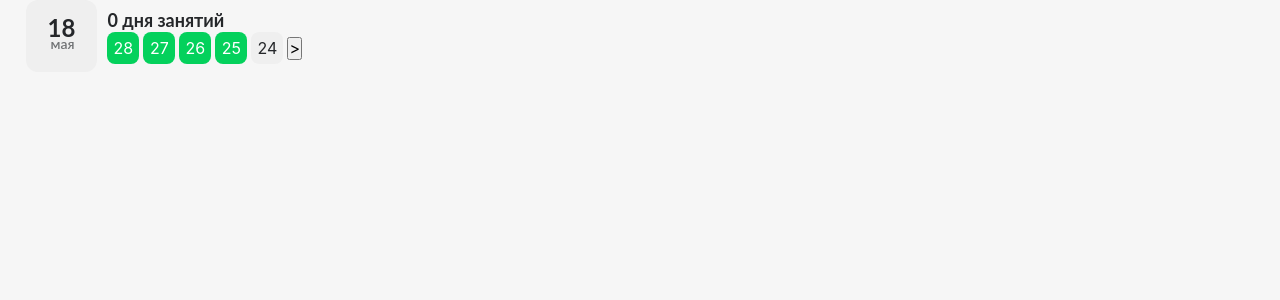
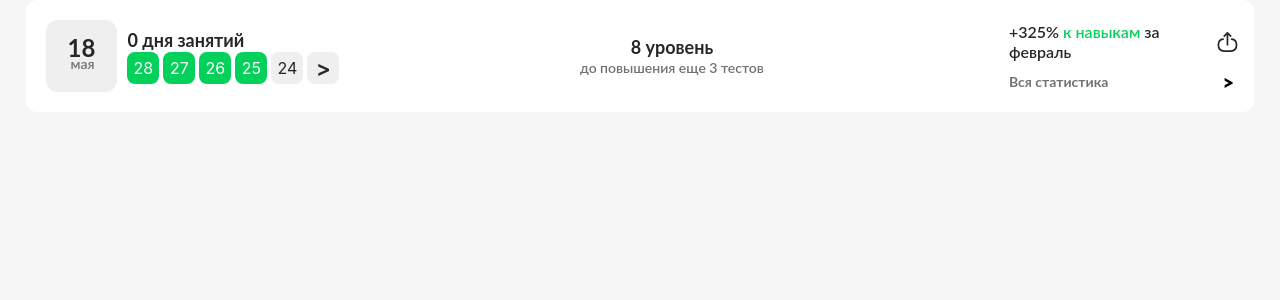
Before and after one commit to AnimeLore/li.PromptPro-frontend, a React (Create React App) app: page / in a window 1280 px wide. Shown: the top 300 px of the page. Built offline with nearby package versions, Linux system fonts and the light colour scheme.

Commit message:
feat: дописан CommonStatisticsComponent

```diff
--- a/src/components/CommonStatisticsComponent/CommonStatisticsComponent.module.scss
+++ b/src/components/CommonStatisticsComponent/CommonStatisticsComponent.module.scss
@@ -1,3 +1,8 @@
+@import "styles/global.scss";
+
 .container {
-
+  display: flex;
+  background: $color-background-secondary;
+  padding: 20px;
+  border-radius: 12px;
 }
--- a/src/components/CommonStatisticsComponent/CommonStatisticsComponent.tsx
+++ b/src/components/CommonStatisticsComponent/CommonStatisticsComponent.tsx
@@ -4,8 +4,11 @@ import s from './CommonStatisticsComponent.module.scss';
 
 import { DatesAndStreak } from './DatesAndStreakComponent/DatesAndStreak';
 
+import { PercentAndAllStatistics } from './PercentAndAllStatistics/PercentAndAllStatistics';
+
 import { ICommonStatisticsComponentProps } from '../../types/CommonStatisticsComponentProps/ICommonStatisticsComponentProps';
 import { IStreak } from '../../types/CommonStatisticsComponentProps/IStreak';
+import { ProgressBarAndLevelComponent } from '../ProgressBarAndLevelComponent/ProgressBarAndLevelComponent';
 
 export const CommonStatisticsComponent: React.FC<ICommonStatisticsComponentProps> = ({
   level,
@@ -21,6 +24,8 @@ export const CommonStatisticsComponent: React.FC<ICommonStatisticsComponentProps
   return (
     <div className={s.container}>
       <DatesAndStreak currentDate={new Date()} streaks={[strk]} />
+      <ProgressBarAndLevelComponent level={8} value={3} maxValue={6} />
+      <PercentAndAllStatistics plusPercents={325} month={'февраль'} />
     </div>
   );
 };
--- a/src/components/CommonStatisticsComponent/DatesAndStreakComponent/DatesAndStreak.module.scss
+++ b/src/components/CommonStatisticsComponent/DatesAndStreakComponent/DatesAndStreak.module.scss
@@ -2,6 +2,7 @@
 
 .container {
   display: flex;
+  width: auto;
 
   .daysAndBar {
     display: flex;
@@ -18,6 +19,16 @@
       display: flex;
       align-items: center;
       gap: 4px;
+
+      .btn {
+        border-radius: 8px;
+        border: none;
+        color: $color-text-primary;
+        font-size: 22px;
+        font-weight: 600;
+        height: 32px;
+        width: 32px;
+      }
     }
   }
 }
--- a/src/components/CommonStatisticsComponent/DatesAndStreakComponent/DatesAndStreak.tsx
+++ b/src/components/CommonStatisticsComponent/DatesAndStreakComponent/DatesAndStreak.tsx
@@ -25,7 +25,7 @@ export const DatesAndStreak: React.FC<IDatesAndStreakProps> = ({ currentDate, st
           <DateBlockComponent isActive={true} number={26} />
           <DateBlockComponent isActive={true} number={25} />
           <DateBlockComponent isActive={false} number={24} />
-          <button>{'>'}</button>
+          <button className={s.btn}>{'>'}</button>
         </div>
       </div>
     </div>
--- /dev/null
+++ b/src/components/CommonStatisticsComponent/PercentAndAllStatistics/PercentAndAllStatistics.module.scss
@@ -0,0 +1,46 @@
+@import "styles/global.scss";
+
+.wrapper {
+  display: flex;
+  justify-content: space-between;
+}
+
+.container {
+  display: flex;
+  flex-direction: column;
+  justify-content: center;
+
+  .percents {
+    display: flex;
+    justify-content: space-between;
+    align-items: center;
+    @include paragraph1(16px, 125%, $color-text-primary);
+    margin-bottom: 12px;
+    text-wrap: avoid;
+    width: 230px;
+    //width: 100%;
+
+
+    a {
+      color: $color-text-active;
+    }
+
+  }
+
+  .statistics {
+    width: 230px;
+    .statistics_btn {
+      @include controls-button(14px, 120%, $color-text-secondary);
+      display: flex;
+      justify-content: space-between;
+      align-items: center;
+
+      span {
+        font-weight: bolder;
+        font-size: 20px;
+        margin-right: 5px;
+        color: black;
+      }
+    }
+  }
+}
--- /dev/null
+++ b/src/components/CommonStatisticsComponent/PercentAndAllStatistics/PercentAndAllStatistics.tsx
@@ -0,0 +1,28 @@
+import React from 'react';
+
+import s from './PercentAndAllStatistics.module.scss';
+
+import { ReactComponent as ExportSvg } from '../../../assets/icons/export.svg';
+
+import { IPercentAndAllStatisticsProps } from '../../../types/PercentAndAllStatisticsProps/IPercentAndAllStatisticsProps';
+
+export const PercentAndAllStatistics: React.FC<IPercentAndAllStatisticsProps> = ({ month, plusPercents }) => {
+  return (
+    <div className={s.wrapper}>
+      <div className={s.container}>
+        <div className={s.percents}>
+          <p>
+            +{plusPercents}% <a>к навыкам</a> за {month}
+          </p>
+          <ExportSvg width={'24px'} height={'24px'} />
+        </div>
+        <div className={s.statistics}>
+          <a className={s.statistics_btn}>
+            <p>Вся статистика</p>
+            <span>{'>'}</span>
+          </a>
+        </div>
+      </div>
+    </div>
+  );
+};
--- a/src/components/ProgressBarAndLevelComponent/ProgressBarAndLevelComponent.module.scss
+++ b/src/components/ProgressBarAndLevelComponent/ProgressBarAndLevelComponent.module.scss
@@ -1,4 +1,10 @@
+@import "styles/global.scss";
+
 .container {
+  display: flex;
+  flex-direction: column;
+  justify-content: center;
+  align-items: center;
 
   h2 {
     @include heading2(18px, 135%, $color-text-primary);
--- /dev/null
+++ b/src/types/PercentAndAllStatisticsProps/IPercentAndAllStatisticsProps.tsx
@@ -0,0 +1,4 @@
+export interface IPercentAndAllStatisticsProps {
+  plusPercents: number;
+  month: string;
+}
```
Also changed, not shown: src/assets/icons/export.svg (added).
